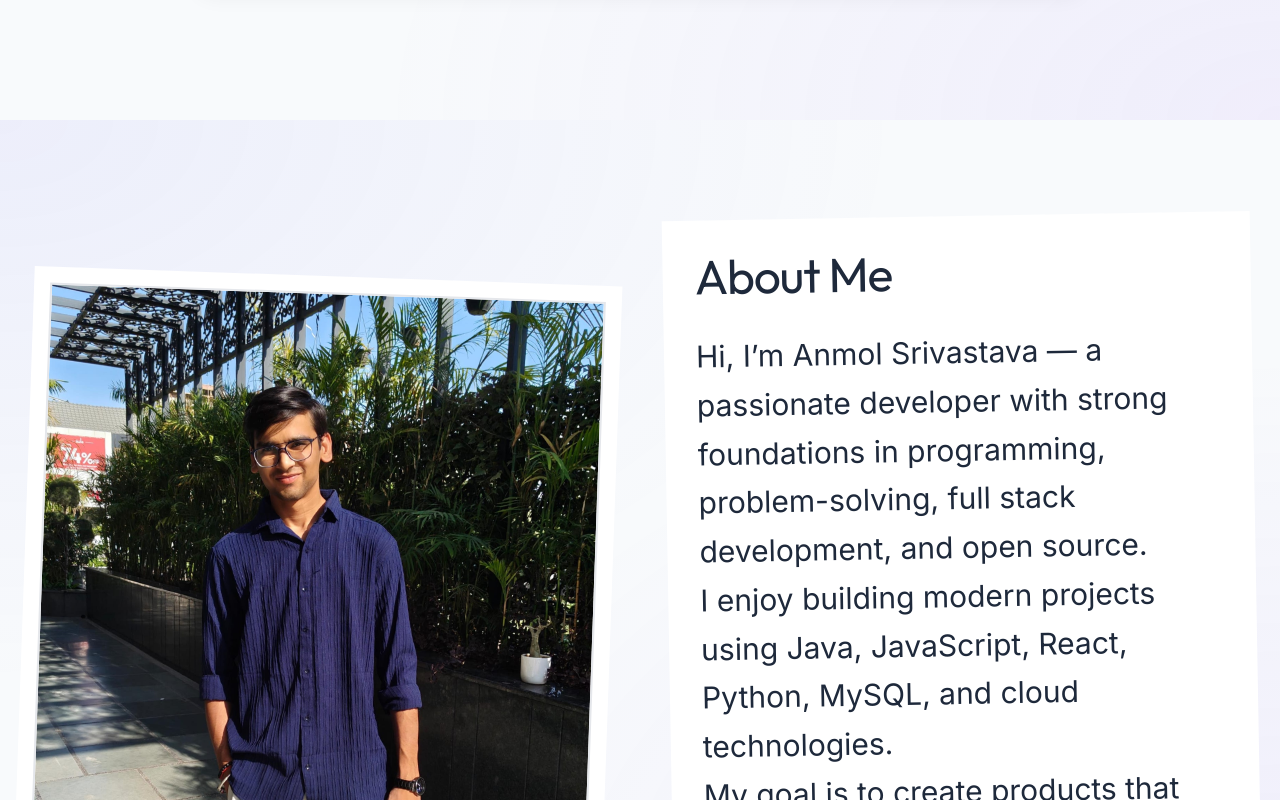
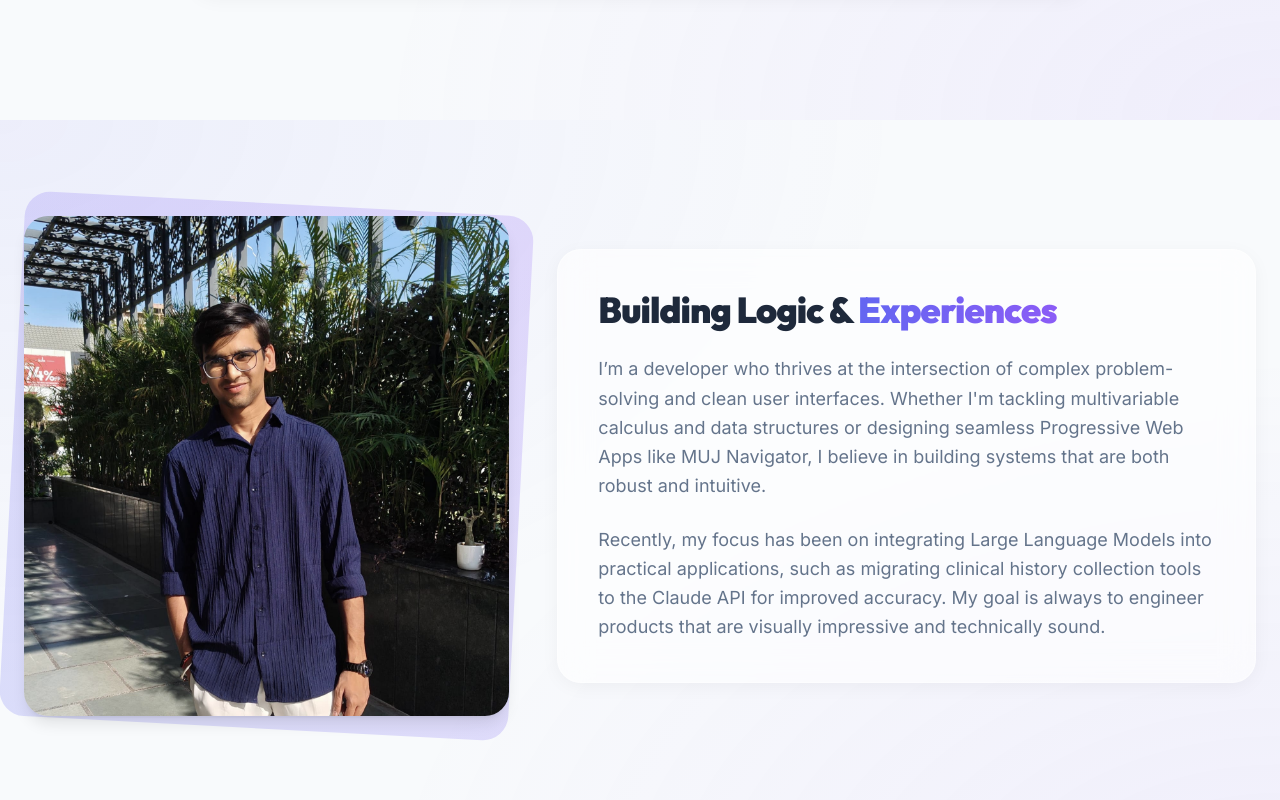
Before and after one commit to Anmol-Srivastava-073/portfolio, a React (Vite) app: page / in a window 1280 px wide. Shown: the part 680-1480 px from the top of the page. Built offline with nearby package versions, Linux system fonts and the light colour scheme.

Commit message:
Update About.jsx

```diff
--- a/src/components/About.jsx
+++ b/src/components/About.jsx
@@ -2,36 +2,34 @@ import { motion } from 'framer-motion'
 
 function About() {
   return (
-    <section id="about" className="py-24 px-6 max-w-7xl mx-auto relative">
+    <section id="about" className="py-24 px-6 max-w-7xl mx-auto">
       <motion.div
-        initial={{ opacity: 0, y: 50 }}
+        initial={{ opacity: 0, y: 40 }}
         whileInView={{ opacity: 1, y: 0 }}
+        viewport={{ once: true, margin: "-100px" }}
         transition={{ duration: 0.7 }}
-        className="grid md:grid-cols-2 gap-14 items-center"
+        className="grid md:grid-cols-12 gap-12 items-center"
       >
-        <div className="bg-white p-4 pb-12 sketch-border shadow-sketch relative rotate-2">
-          <div className="washi-tape bg-markerBlue/40 w-40"></div>
-          <div className="border-2 border-ink overflow-hidden">
-            <img
-              src="/photos/anmol.jpeg"
-              className="w-full h-full object-cover manga-image"
-              alt="Anmol Srivastava"
-            />
-          </div>
+        <div className="md:col-span-5 relative group">
+          <div className="absolute inset-0 bg-gradient-to-tr from-primary/20 to-secondary/20 rounded-3xl transform rotate-3 scale-105 transition-transform duration-500 group-hover:rotate-6"></div>
+          <img
+            src="/photos/anmol.jpeg"
+            className="relative z-10 w-full h-[500px] object-cover rounded-3xl shadow-lg grayscale-[20%] group-hover:grayscale-0 transition-all duration-500"
+            alt="Anmol Srivastava"
+          />
         </div>
 
-        <div className="bg-white p-8 sketch-border-alt shadow-sketch relative -rotate-1">
-          <h2 className="font-marker text-5xl text-ink mb-8">About Me</h2>
+        <div className="md:col-span-7 glass-card p-10">
+          <h2 className="text-4xl font-black text-textMain mb-6">
+            Building Logic & <span className="text-gradient">Experiences</span>
+          </h2>
 
-          <p className="font-handwritten text-3xl text-ink leading-relaxed">
-            Hi, I’m Anmol Srivastava — a passionate developer with strong foundations
-            in programming, problem-solving, full stack development, and open source.
-            <br />
-            I enjoy building modern projects using Java, JavaScript, React, Python,
-            MySQL, and cloud technologies.
-            <br />
-            My goal is to create products that are visually impressive, technically
-            strong, and genuinely useful.
+          <p className="text-lg text-textMuted leading-relaxed mb-6">
+            I’m a developer who thrives at the intersection of complex problem-solving and clean user interfaces. Whether I'm tackling multivariable calculus and data structures or designing seamless Progressive Web Apps like MUJ Navigator, I believe in building systems that are both robust and intuitive.
+          </p>
+
+          <p className="text-lg text-textMuted leading-relaxed">
+            Recently, my focus has been on integrating Large Language Models into practical applications, such as migrating clinical history collection tools to the Claude API for improved accuracy. My goal is always to engineer products that are visually impressive and technically sound.
           </p>
         </div>
       </motion.div>
```
